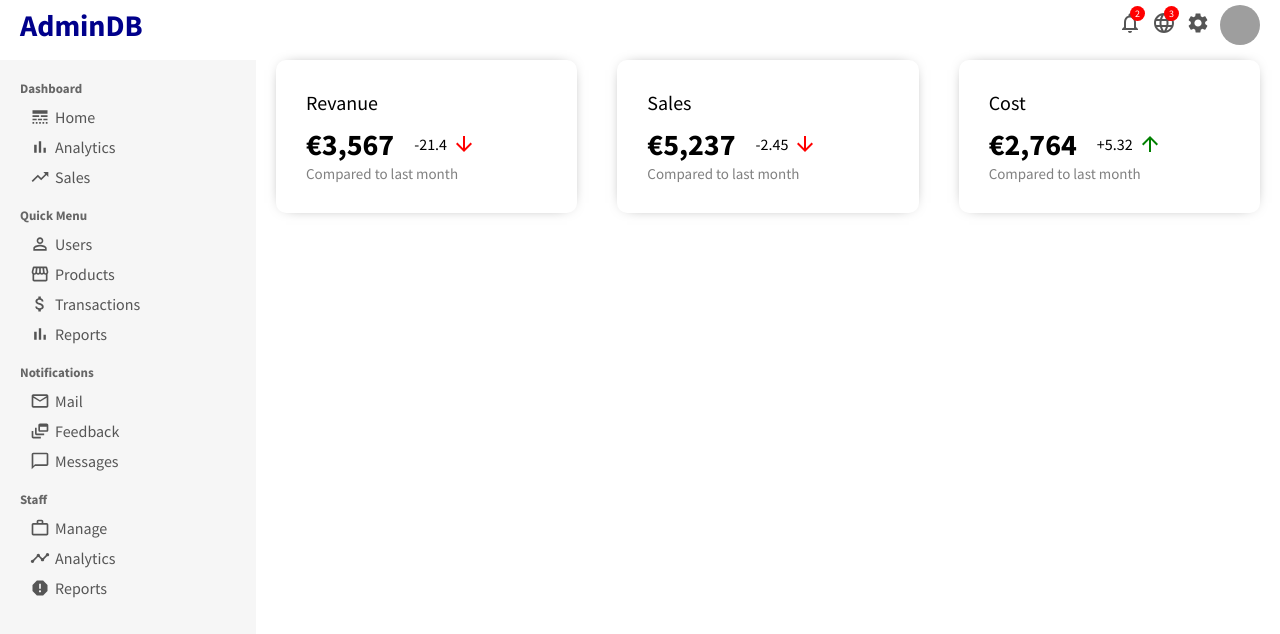
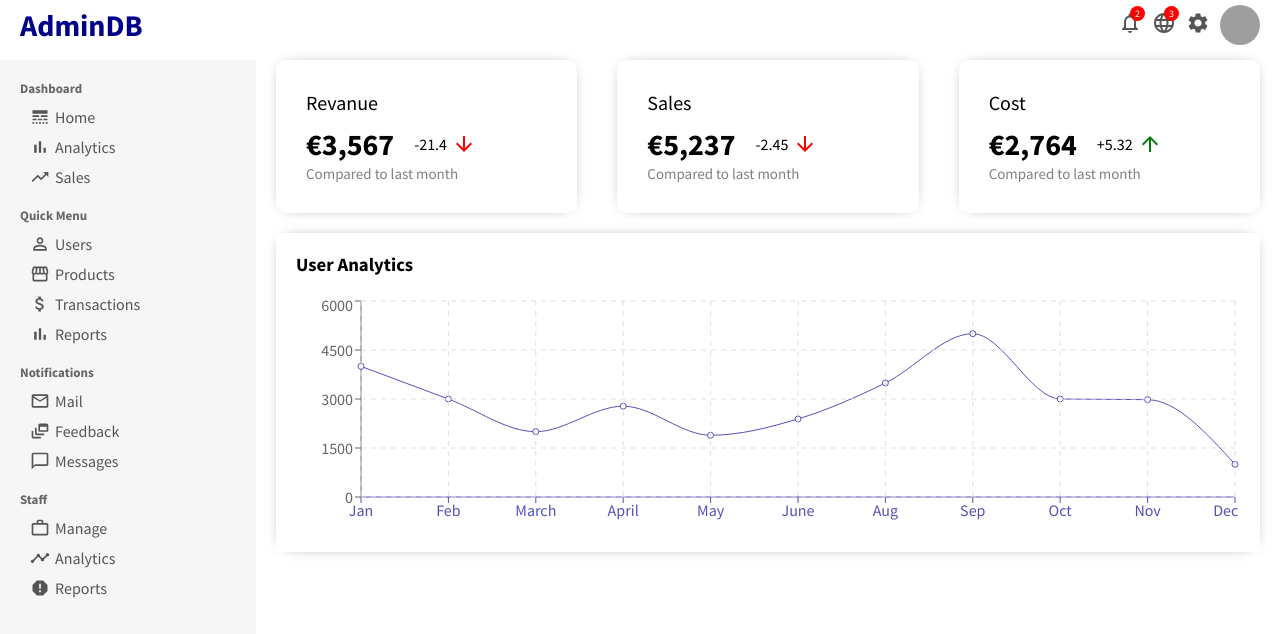
Before and after one commit to Moamin-AbuEwaida/admin-dashboard-react, a React (Create React App) app: page / in a window 1280 px wide. Shown: the top 634 px of the page. Built offline with nearby package versions, Linux system fonts and the light colour scheme; grey boxes are pictures that could not be loaded.

Commit message:
chart component

```diff
--- /dev/null
+++ b/src/components/chart/Chart.css
@@ -0,0 +1,10 @@
+.chart {
+  margin: 20px;
+  padding: 20px;
+  -webkit-box-shadow: 0px 0px 15px -10px #000000;
+  box-shadow: 0px 0px 15px -10px #000000;
+}
+
+.chartTitle {
+  margin-bottom: 20px;
+}
--- /dev/null
+++ b/src/components/chart/Chart.jsx
@@ -0,0 +1,30 @@
+import React from "react";
+import "./Chart.css";
+import {
+  LineChart,
+  Line,
+  XAxis,
+  YAxis,
+  CartesianGrid,
+  Tooltip,
+  ResponsiveContainer,
+} from "recharts";
+
+const Chart = ({ title, data, dataKey, grid }) => {
+  return (
+    <div className="chart">
+      <h3 className="chartTitle">{title}</h3>
+      <ResponsiveContainer width="100%" aspect={4 / 1}>
+        <LineChart data={data}>
+          <XAxis dataKey="name" stroke="#5550bd" />
+          <YAxis />
+          <Tooltip />
+          <Line type="monotone" dataKey={dataKey} stroke="#5550bd" />
+          {grid && <CartesianGrid stroke="#e0dfdf" strokeDasharray="5 5" />}
+        </LineChart>
+      </ResponsiveContainer>
+    </div>
+  );
+};
+
+export default Chart;
--- /dev/null
+++ b/src/dummyData.js
@@ -0,0 +1,46 @@
+export const userData = [
+  {
+    name: "Jan",
+    "Active User": 4000,
+  },
+  {
+    name: "Feb",
+    "Active User": 3000,
+  },
+  {
+    name: "March",
+    "Active User": 2000,
+  },
+  {
+    name: "April",
+    "Active User": 2780,
+  },
+  {
+    name: "May",
+    "Active User": 1890,
+  },
+  {
+    name: "June",
+    "Active User": 2390,
+  },
+  {
+    name: "Aug",
+    "Active User": 3490,
+  },
+  {
+    name: "Sep",
+    "Active User": 5000,
+  },
+  {
+    name: "Oct",
+    "Active User": 3000,
+  },
+  {
+    name: "Nov",
+    "Active User": 2980,
+  },
+  {
+    name: "Dec",
+    "Active User": 1000,
+  },
+];
--- a/src/pages/home/Home.jsx
+++ b/src/pages/home/Home.jsx
@@ -1,10 +1,18 @@
 import React from "react";
+import Chart from "../../components/chart/Chart";
 import FeaturedInfo from "../../components/featuredInfo/FeaturedInfo";
 import "./Home.css";
+import { userData } from "../../dummyData.js";
 const Home = () => {
   return (
     <div className="home">
       <FeaturedInfo />
+      <Chart
+        data={userData}
+        title="User Analytics"
+        grid
+        dataKey="Active User"
+      />
     </div>
   );
 };
```
